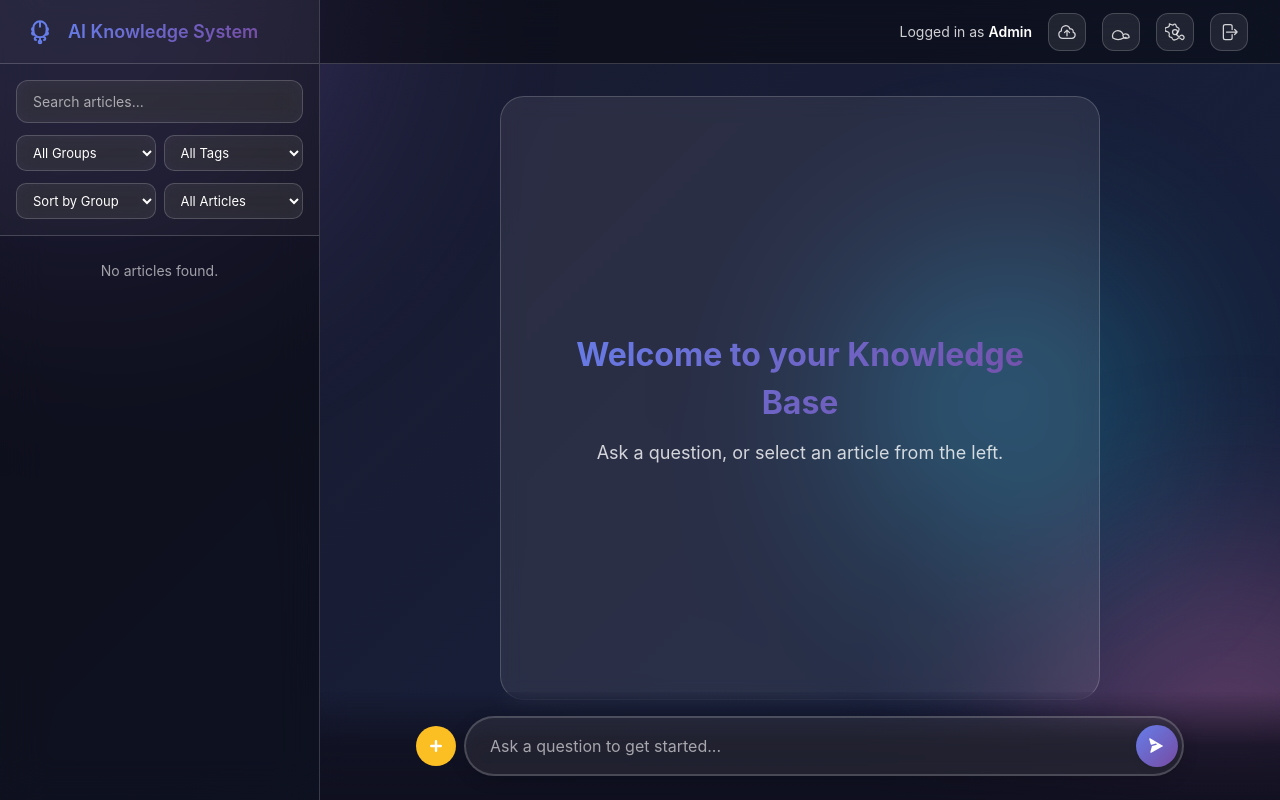
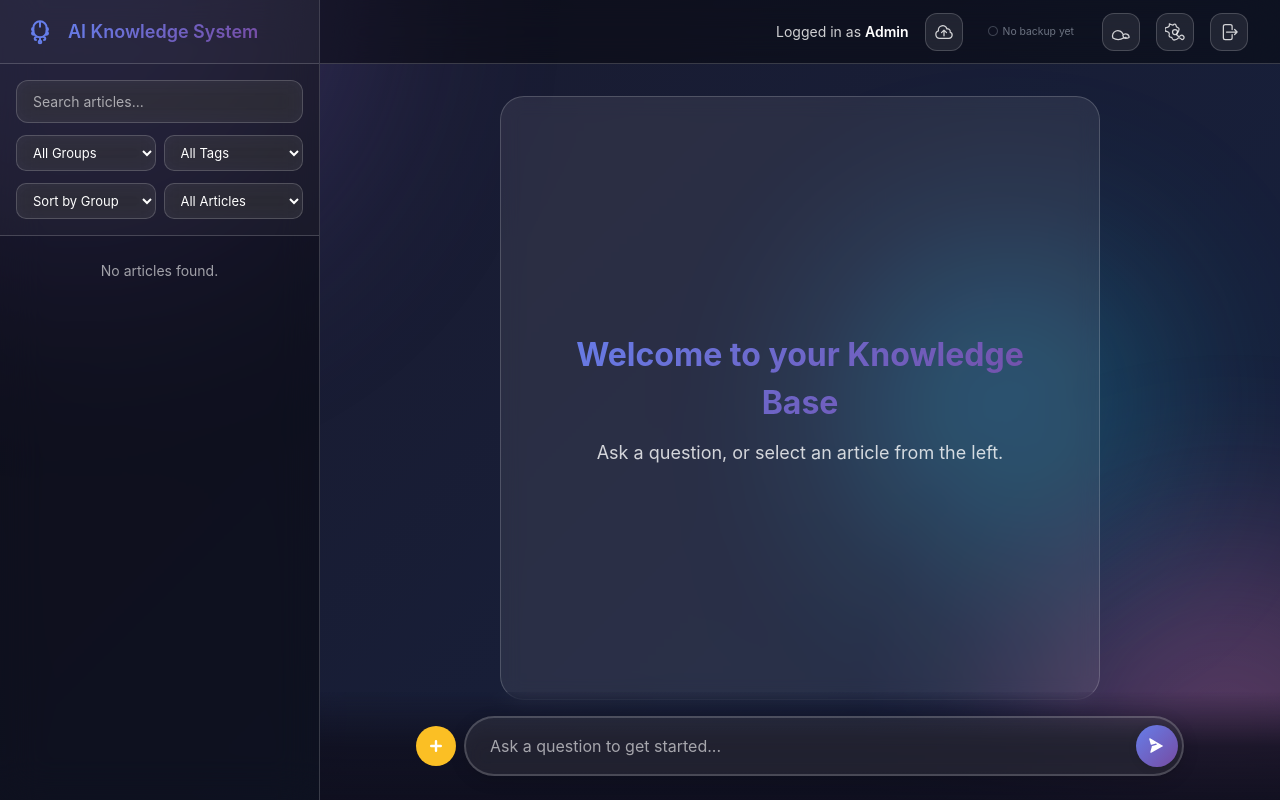
Before and after one commit to mightywomble/aiknowledgebase, a Flask app: page / in a window 1280 px wide. Run offline with Flask 3, Linux system fonts and the light colour scheme; a user stored in the database is signed in; some libraries are stand-ins or nearby versions.

Commit message:
Fixing - admin

```diff
--- a/app.py
+++ b/app.py
@@ -325,9 +325,22 @@ def github_callback():
 @app.route('/')
 @login_required
 def index():
-    # Reload config to get latest backup time
+    # Reload config to get latest backup time and interval
     current_config = load_config()
     last_backup_time = current_config.get('LAST_BACKUP_TIME')
+    backup_interval = current_config.get('BACKUP_INTERVAL', 30)
+    backup_enabled = current_config.get('BACKUP_ENABLED', True)
+
+    # Calculate next backup time
+    next_backup_time = None
+    if backup_enabled and last_backup_time:
+        import datetime
+        try:
+            last_time = datetime.datetime.fromisoformat(last_backup_time)
+            next_time = last_time + datetime.timedelta(minutes=backup_interval)
+            next_backup_time = next_time.isoformat()
+        except:
+            pass
 
     search_term = request.args.get('search', '')
     sort_by = request.args.get('sort', 'group')
@@ -378,7 +391,7 @@ def index():
 
     return render_template('index.html', articles=articles, all_tags=all_tags, all_groups=all_groups, groups_for_js=groups_for_js,
                              search_term=search_term, sort_by=sort_by, filter_group_id=filter_group_id, filter_tag=filter_tag, filter_visibility=filter_visibility,
-                             last_backup_time=last_backup_time)
+                             last_backup_time=last_backup_time, next_backup_time=next_backup_time, backup_enabled=backup_enabled)
 
 # --- MODULAR SETTINGS ROUTES ---
 
@@ -758,6 +771,30 @@ def backup_to_file():
     memory_file.seek(0)
     return send_file(memory_file, download_name='kb_backup.zip', as_attachment=True)
 
+@app.route('/backup/manual', methods=['POST'])
+@login_required
+@permission_required('is_admin')
+def manual_backup():
+    """Trigger an immediate backup and reschedule the job"""
+    global config
+    try:
+        perform_scheduled_backup()
+
+        # Reload config to get updated backup time
+        config = load_config()
+
+        # Reschedule the backup job to start counting from now
+        if scheduler.get_job('github_backup_job'):
+            scheduler.remove_job('github_backup_job')
+
+        if config.get('BACKUP_ENABLED'):
+            interval_minutes = config.get('BACKUP_INTERVAL', 30)
+            scheduler.add_job(perform_scheduled_backup, 'interval', minutes=interval_minutes, id='github_backup_job')
+
+        return jsonify({"success": True, "message": "Backup completed and schedule reset"})
+    except Exception as e:
+        return jsonify({"success": False, "error": str(e)}), 500
+
 @app.route('/backup/github', methods=['POST'])
 @login_required
 @permission_required('is_admin')
--- a/templates/index.html
+++ b/templates/index.html
@@ -161,13 +161,25 @@
                                 <path stroke-linecap="round" stroke-linejoin="round" d="M12 16.5V9.75m0 0l3 3m-3-3l-3 3M6.75 19.5a4.5 4.5 0 01-1.41-8.775 5.25 5.25 0 0110.233-2.33 3 3 0 013.758 3.848A3.752 3.752 0 0118 19.5H6.75z" />
                             </svg>
                         </a>
-                        {% if last_backup_time %}
-                        <div class="backup-status" style="display: flex; align-items: center; gap: 6px; padding: 6px 12px; background: rgba(34, 197, 94, 0.1); border: 1px solid rgba(34, 197, 94, 0.3); border-radius: 6px;" title="Last backup: {{ last_backup_time }}">
-                            <svg style="width: 14px; height: 14px; color: #22C55E;" viewBox="0 0 24 24" fill="currentColor">
-                                <path d="M9 16.17L4.83 12l-1.42 1.41L9 19 21 7l-1.41-1.41L9 16.17z" />
-                            </svg>
-                            <span style="font-size: 0.75rem; color: #10B981; font-weight: 500;">{{ last_backup_time.split('T')[1].split('.')[0] if last_backup_time else 'Never' }}</span>
-                        </div>
+                        {% if backup_enabled %}
+                        <button id="backup-status-btn" style="display: flex; flex-direction: column; align-items: flex-start; gap: 2px; padding: 6px 12px; background: {% if last_backup_time %}rgba(34, 197, 94, 0.15){% else %}rgba(107, 114, 128, 0.15){% endif %}; border: 1px solid {% if last_backup_time %}rgba(34, 197, 94, 0.4){% else %}rgba(107, 114, 128, 0.4){% endif %}; border-radius: 6px; cursor: pointer; transition: all 0.2s ease; border: none; background: transparent;" title="Click to backup now">
+                            {% if last_backup_time %}
+                            <div style="display: flex; align-items: center; gap: 4px;">
+                                <svg style="width: 12px; height: 12px; color: #22C55E;" viewBox="0 0 24 24" fill="currentColor">
+                                    <path d="M9 16.17L4.83 12l-1.42 1.41L9 19 21 7l-1.41-1.41L9 16.17z" />
+                                </svg>
+                                <span style="font-size: 0.65rem; color: #10B981; font-weight: 500;">{{ last_backup_time.split('T')[1].split('.')[0] if last_backup_time else 'Never' }}</span>
+                            </div>
+                            <span style="font-size: 0.60rem; color: #6B7280;">Next: {{ next_backup_time.split('T')[1].split('.')[0] if next_backup_time else 'N/A' }}</span>
+                            {% else %}
+                            <div style="display: flex; align-items: center; gap: 4px;">
+                                <svg style="width: 12px; height: 12px; color: #6B7280;" viewBox="0 0 24 24" fill="currentColor" opacity="0.5">
+                                    <path d="M12 2C6.48 2 2 6.48 2 12s4.48 10 10 10 10-4.48 10-10S17.52 2 12 2zm0 18c-4.42 0-8-3.58-8-8s3.58-8 8-8 8 3.58 8 8-3.58 8-8 8z" />
+                                </svg>
+                                <span style="font-size: 0.65rem; color: #6B7280;">No backup yet</span>
+                            </div>
+                            {% endif %}
+                        </button>
                         {% endif %}
                     </div>
                     <a href="{{ url_for('user_management') }}" class="header-btn" title="User Management">
@@ -229,5 +241,56 @@
 
     {% include '_modals.html' %}
     {% include '_scripts_index.html' %}
+
+    <!-- Manual backup functionality -->
+    {% if current_user.has_permission('is_admin') and backup_enabled %}
+    <script>
+    document.addEventListener('DOMContentLoaded', function() {
+        const backupBtn = document.getElementById('backup-status-btn');
+        if (backupBtn) {
+            backupBtn.addEventListener('click', async function() {
+                // Visual feedback
+                backupBtn.style.opacity = '0.5';
+                backupBtn.style.cursor = 'not-allowed';
+
+                try {
+                    const response = await fetch('{{ url_for("manual_backup") }}', {
+                        method: 'POST',
+                        headers: {
+                            'Content-Type': 'application/json'
+                        }
+                    });
+
+                    const result = await response.json();
+
+                    if (result.success) {
+                        // Reload page to show updated backup time
+                        window.location.reload();
+                    } else {
+                        alert('Backup failed: ' + (result.error || 'Unknown error'));
+                        backupBtn.style.opacity = '1';
+                        backupBtn.style.cursor = 'pointer';
+                    }
+                } catch (error) {
+                    alert('Backup failed: ' + error.message);
+                    backupBtn.style.opacity = '1';
+                    backupBtn.style.cursor = 'pointer';
+                }
+            });
+
+            // Hover effect
+            backupBtn.addEventListener('mouseenter', function() {
+                this.style.transform = 'scale(1.05)';
+                this.style.boxShadow = '0 2px 8px rgba(0,0,0,0.1)';
+            });
+
+            backupBtn.addEventListener('mouseleave', function() {
+                this.style.transform = 'scale(1)';
+                this.style.boxShadow = 'none';
+            });
+        }
+    });
+    </script>
+    {% endif %}
 </body>
 </html>
```
